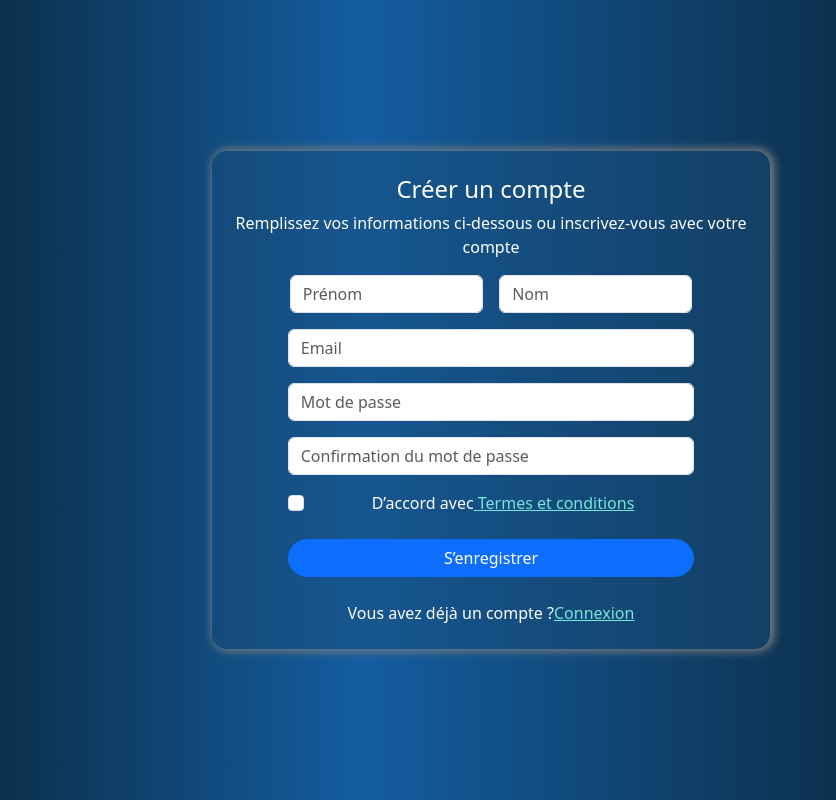
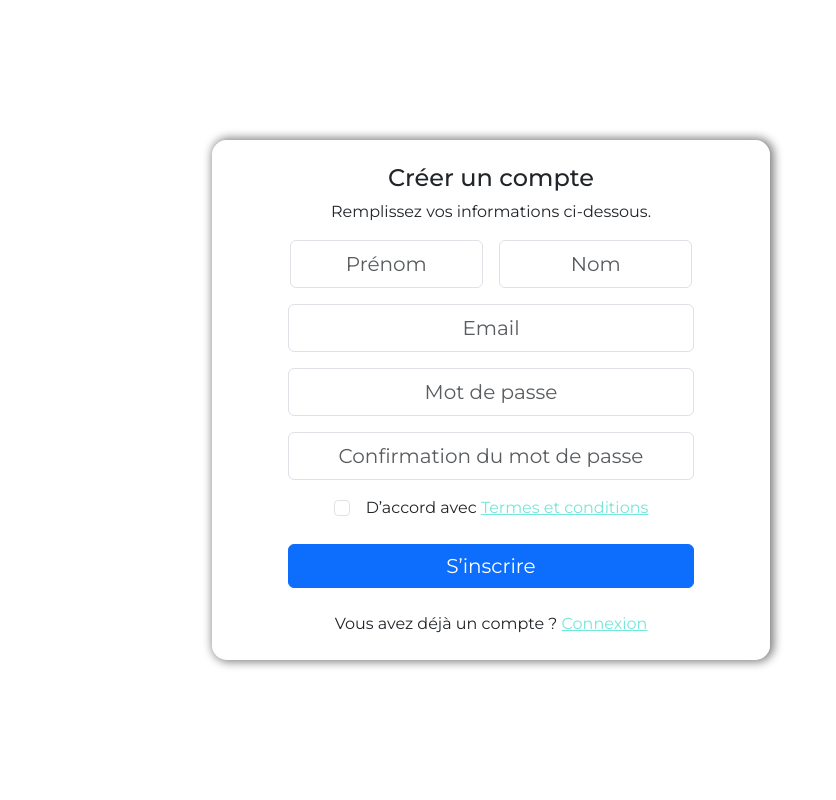
Before and after one commit to Amir31-scurt/Boomerang-social-media, a React (Create React App) app: page / in a window 1280 px wide. Shown: the whole page, without its empty margins (149-985 px from the left). Built offline with nearby package versions, Linux system fonts and the light colour scheme; no server answers.

Commit message:
WIP :  Modification

```diff
--- a/src/App.css
+++ b/src/App.css
@@ -38,7 +38,12 @@
     animation: App-logo-spin infinite 20s linear;
   }
 }
-
+* {
+  margin: 0;
+  font-family: 'Montserrat', sans-serif;
+  -webkit-font-smoothing: antialiased;
+  -moz-osx-font-smoothing: grayscale;
+}
 .App-header {
   background-color: #282c34;
   min-height: 100vh;
@@ -63,11 +68,6 @@
 }
 .App-link {
   color: #61dafb;
-}
-.NavBar {
-  position: fixed;
-  width: fit-content;
-  z-index: 33;
 }
 .TvIcon {
   background: linear-gradient(90deg, #021f7e 0%, #056ede 100%);
@@ -117,6 +117,9 @@
   color: black;
   display: flex;
 }
+.img-user {
+  width: 50px;
+}
 .menu-icon:hover,
 .menu-icon:focus {
   background-color: lightblue;
@@ -157,7 +160,14 @@
   /* border-bottom: 1px solid black !important; */
   /* border: none !important; */
 }
-
+.SideTitle {
+  font-size: 1em;
+}
+@media (max-width: 1245px) {
+  .SideTitle {
+    font-size: 0.68em;
+  }
+}
 .icon-sign-up a {
   width: 50px;
   height: 50px;
@@ -171,6 +181,9 @@
 .text-color {
   color: #75e6da;
 }
+.logo {
+  width: 100px;
+}
 @media (max-width: 1024px) {
   /* .signUp-form{
         height: 100vh !important;
@@ -180,12 +193,31 @@
     width: 100% !important;
     margin: 100px 0 !important;
   }
-
+  .logo {
+    width: 80px;
+  }
+  .SideIcon {
+    font-size: 20px;
+  }
+  .feather {
+    font-size: 15px;
+  }
+  .feather-settings {
+    font-size: 30px;
+  }
   .formPage {
     padding: 1rem;
   }
   .SideTitle {
     display: none;
+  }
+  .img-user {
+    display: none;
+  }
+}
+@media (max-width: 280px) {
+  .logo {
+    width: 18px;
   }
 }
 
@@ -199,6 +231,7 @@
   display: flex;
   justify-content: space-between;
   align-items: center;
+  z-index: 100;
 }
 textarea {
   resize: none;
@@ -339,8 +372,7 @@ textarea {
   height: 100%; /* Full-height: remove this if you want "auto" height */
   width: 19%; /* Set the width of the sidebar */
   position: fixed; /* Fixed Sidebar (stay in place on scroll) */
-  z-index: 1; /* Stay on top */
-  top: 4.4em; /* Stay at the top */
+  z-index: 1; /* Stay on top */ /* Stay at the top */
   left: 0;
   background-color: #f7f8fa;
   padding: 0px 15px; /* Black */
@@ -379,3 +411,28 @@ textarea {
     font-size: 18px;
   }
 }
+@media (max-width: 1024px) {
+  .sidenav {
+    padding: 0;
+    margin: 0;
+    overflow: hidden;
+    position: fixed;
+    bottom: 0;
+    height: 65px;
+    width: 100%;
+  }
+  .sidenav ul {
+    display: flex;
+    align-items: center;
+    justify-content: space-around;
+  }
+  .main {
+    margin: 0;
+    padding: 0;
+    padding-bottom: 50px;
+    overflow: hidden;
+  }
+  .sidebar {
+    width: 100%;
+  }
+}
--- a/src/assets/css/SignUp.css
+++ b/src/assets/css/SignUp.css
@@ -5,12 +5,7 @@
 }
 
 .tester {
-  background-image: linear-gradient(
-    90deg,
-    #0c2d48 10%,
-    #145da0 40%,
-    #0c2d48 80%
-  );
+  background-image: linear-gradient(90deg, #fff);
   height: 100vh;
   display: flex;
   flex-direction: column;
@@ -47,7 +42,8 @@
 }
 
 .formPage {
-  background-color: hsla(207, 65%, 28%, 0.4);
+  background-color: rgba(255, 255, 255, 0.651);
+  color: black;
   box-shadow: 2px 0px 10px 2px grey;
   width: 50%;
   border-radius: 15px;
--- a/src/components/NavCompos.jsx
+++ b/src/components/NavCompos.jsx
@@ -15,7 +15,7 @@ const Navbar = () => {
               <img
                 src="https://upload.wikimedia.org/wikipedia/commons/9/9d/Boomerang-Logo.svg"
                 alt=""
-                width="100px"
+                className="logo"
               />
             </span>
           </Link>
@@ -45,14 +45,13 @@ const Navbar = () => {
           <div className="p-2 text-center ms-3 position-relative dropdown-menu-icon setting-icon cursor-pointer">
             <CiSettings className="feather-settings feather" />
           </div>
-          <a href="default-settings.html" className="p-0 ms-3 menu-icon">
+          <Link to="" className="p-0 ms-3 menu-icon">
             <img
               src="https://images.unsplash.com/photo-1494790108377-be9c29b29330?ixlib=rb-1.2.1&ixid=eyJhcHBfaWQiOjEyMDd9&auto=format&fit=facearea&facepad=2&w=256&h=256&q=80"
               alt="user"
-              className="rounded rounded-circle"
-              width="50px"
+              className="rounded rounded-circle img-user"
             />
-          </a>
+          </Link>
         </div>
       </div>
     </nav>
--- a/src/components/SidCompos.jsx
+++ b/src/components/SidCompos.jsx
@@ -25,11 +25,11 @@ export default function SideBar() {
       id: 1,
       icon: (
         <div className="TvIcon">
-          <PiTelevisionSimpleBold className="fw-bold" />
+          <PiTelevisionSimpleBold className="fw-normal" />
         </div>
       ),
-      title: 'Profile',
-      link: '#',
+      title: 'Actualité',
+      link: '/Timeline',
     },
     {
       id: 2,
@@ -38,7 +38,7 @@ export default function SideBar() {
           <FiUser className="fw-bold" />
         </div>
       ),
-      title: 'Settings',
+      title: 'Paramètre',
       link: '#',
     },
     {
@@ -59,7 +59,7 @@ export default function SideBar() {
         </div>
       ),
       onclick: logOut,
-      title: 'Logout',
+      title: 'Déconnexion',
     },
   ];
   const SideMenu = () => {
@@ -73,7 +73,7 @@ export default function SideBar() {
             onClick={item.onclick}
           >
             <h4 className="SideIcon">{item.icon}</h4>
-            <h4 className="SideTitle">{item.title}</h4>
+            <h5 className="SideTitle">{item.title}</h5>
           </Link>
         </li>
       );
--- a/src/components/compoTimeLine/SignUp.jsx
+++ b/src/components/compoTimeLine/SignUp.jsx
@@ -116,13 +116,10 @@ function SignUp() {
       <div className="p-2">
         <div className="container signUp-form">
           <form action="" onSubmit={handleSubmit} ref={formRef}>
-            <div className="formPage p-lg-2 mx-auto text-white">
+            <div className="formPage p-lg-2 mx-auto text-dark">
               <div className="signup-text mt-3 text-center">
                 <h4 className="fw-boold">Créer un compte</h4>
-                <p>
-                  Remplissez vos informations ci-dessous ou inscrivez-vous avec
-                  votre compte{' '}
-                </p>
+                <p>Remplissez vos informations ci-dessous.</p>
               </div>
 
               <div className="row this_name g-0 mx-auto">
@@ -130,7 +127,7 @@ function SignUp() {
                   <div className="mb-3 w-75 mx-auto">
                     <input
                       type="text"
-                      className={`form-control ${
+                      className={`form-control text-center fs-5 py-2 ${
                         firstNameError && 'is-invalid'
                       }`}
                       id="firstName"
@@ -149,7 +146,7 @@ function SignUp() {
                   <div className="mb-3 w-75 mx-auto">
                     <input
                       type="text"
-                      className={`form-control ${
+                      className={`form-control text-center fs-5 py-2 ${
                         lastNameError && 'is-invalid'
                       }`}
                       id="lastName"
@@ -168,7 +165,7 @@ function SignUp() {
               <div className="mb-3 w-75 mx-auto">
                 <input
                   type="email"
-                  className="form-control"
+                  className="form-control text-center py-2 fs-5"
                   id="email"
                   placeholder="Email"
                   required
@@ -179,51 +176,52 @@ function SignUp() {
               <div className="mb-3 w-75 mx-auto">
                 <input
                   type="password"
-                  className="form-control"
+                  className="form-control text-center fs-5 py-2"
                   id="password"
                   placeholder="Mot de passe"
                   required
                   ref={addInputs}
                 />
-                {/* {<p className="text-danger">{validation}</p>} */}
+                {<p className="text-danger">{validation}</p>}
               </div>
               <div className="mb-3 w-75 mx-auto">
                 <input
                   type="password"
-                  className="form-control"
+                  className="form-control text-center fs-5 py-2"
                   id="passwordConfirmation"
                   placeholder="Confirmation du mot de passe"
                   required
                   ref={addInputs}
                 />
-                {<p className="text-danger">{validation}</p>}
               </div>
               {/* Terms and conditions checkbox */}
-              <div className="form-check mx-auto w-75">
+              <div className="form-check d-flex justify-content-center gap-3">
                 <input
-                  className="form-check-input required"
+                  className="form-check-input required text-center"
                   type="checkbox"
                   value=""
                   id="flexCheckDefault"
                   required
                 />
                 <label className="form-check-label" htmlFor="flexCheckDefault">
-                  D’accord avec
+                  D’accord avec {'    '}
                   <Link className="text-decoration-underline text-color">
-                    {' '}
                     Termes et conditions
                   </Link>
                 </label>
               </div>
               {/* Submit button */}
               <div className="d-grid gap-2 col-6 mx-auto w-75 mt-4">
-                <button className="btn btn-primary rounded-5" type="submit">
-                  S’enregistrer
+                <button
+                  className="btn btn-primary rounded-2 fs-5"
+                  type="submit"
+                >
+                  S’inscrire
                 </button>
               </div>
               <div className="lien-text mt-4 w-75 mx-auto d-flex justify-content-center align-items-center">
                 <p>
-                  Vous avez déjà un compte ?
+                  Vous avez déjà un compte ?{'   '}
                   <Link to="/Connexion" className="text-color">
                     Connexion
                   </Link>
--- a/src/index.css
+++ b/src/index.css
@@ -7,6 +7,5 @@ body {
 }
 
 code {
-  font-family: source-code-pro, Menlo, Monaco, Consolas, 'Courier New',
-    monospace;
+  font-family: 'Montserrat', sans-serif;
 }
```
